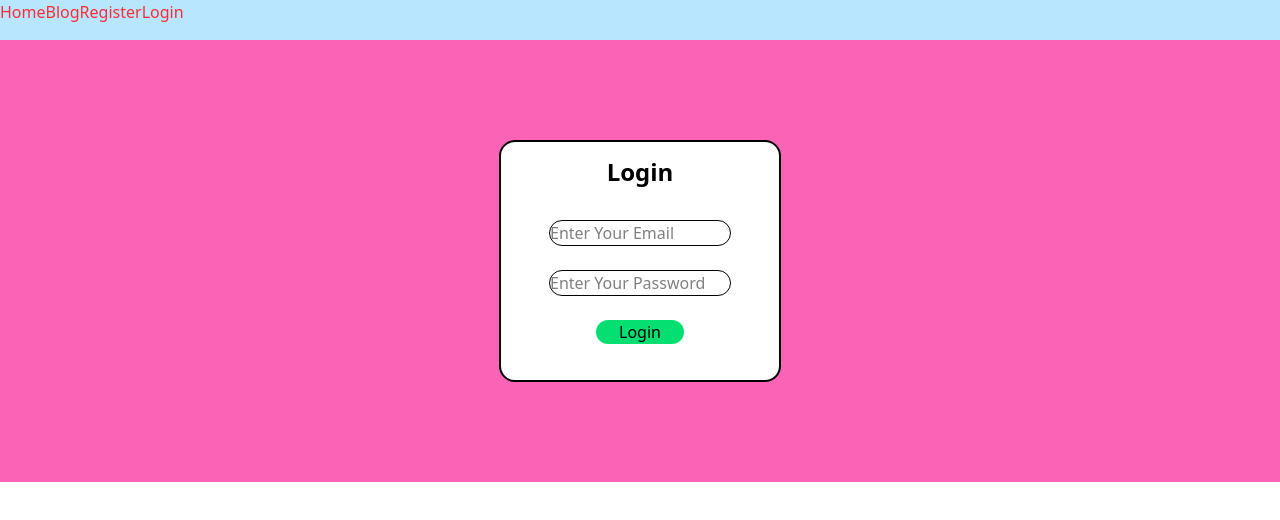
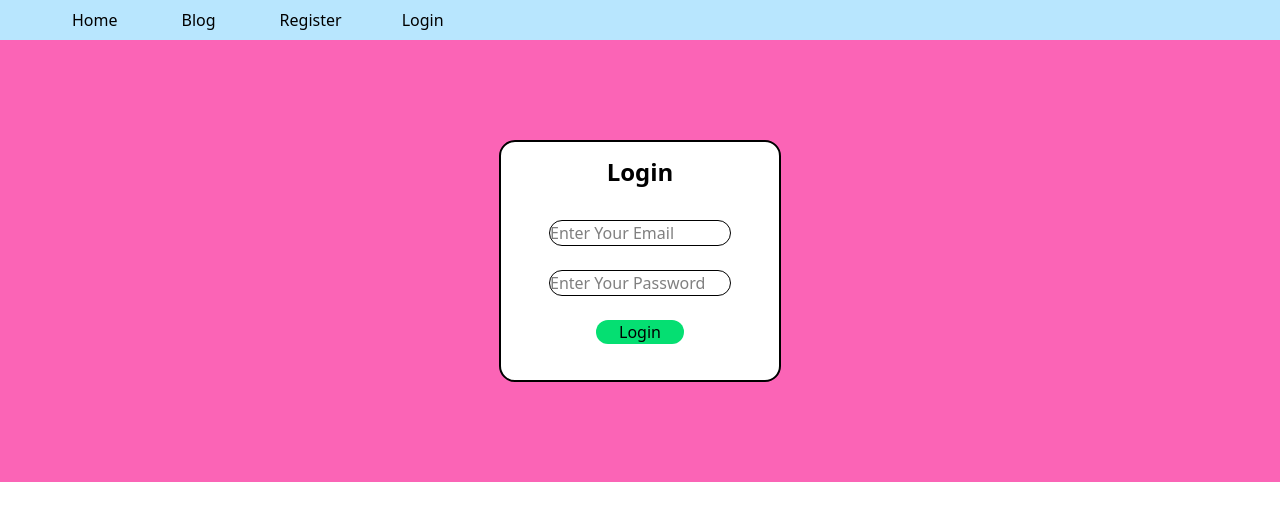
Before and after one commit to srujan2023/FRONTEND, a React (Vite) app: page /blog/login in a window 1280 px wide. Shown: the top 520 px of the page. Built offline with nearby package versions, Linux system fonts and the light colour scheme; no server answers.

Commit message:
Navigation Bar Updated

```diff
--- a/src/components/Header.jsx
+++ b/src/components/Header.jsx
@@ -10,28 +10,40 @@ const Header = () => {
 <nav>
 
 
-    <div className='bg-sky-200 h-10 text-red-500'>
- {/* <h3>Srujan Blog</h3> */}
- <div className='navigation'>
+    <div className= ' py-2 flex px-10.5 bg-sky-200 h-10 text-black-500 '>
+ <div className='px-7.5'>
           <NavLink to="/">Home</NavLink>
-         <NavLink to="/blog">Blog</NavLink>
+          </div>
+          <div className='px-8.5'>
+            <NavLink to="/blog">Blog</NavLink>
+          </div>
+
 
     {user ? (
        <>
          {user.role==='admin' && (<>
-      <NavLink to="/admin/blog">DashBoard</NavLink>
+     <div className='px-7.5'>
+       <NavLink to="/admin/blog">DashBoard</NavLink>
+     </div>
 
+<div className='px-7.5'>
 
          <NavLink to="/admin/users">Users</NavLink>
+</div>
 </>)}
 
 
-      <NavLink to="/myprofile">Myprofile</NavLink>
+   <div className='px-7.5'>   <NavLink to="/myprofile">Myprofile</NavLink></div>
+<div className='px-7.5'>
       <button onClick={logout}>Logout</button>
-       </>
+   </div>       </>
 
-    ):(<><NavLink to="/blog/Register">Register</NavLink>
-    <NavLink to="/blog/login">Login</NavLink></>)}
+    ):(<><div className='px-7.5'>
+      <NavLink to="/blog/Register">Register</NavLink>
+    </div>
+    <div className='px-7.5'>
+      <NavLink to="/blog/login">Login</NavLink></div></>)}
+
 
 
 
@@ -40,7 +52,6 @@ const Header = () => {
 
  </div>
 
-    </div>
 
     </nav>
       </header>
```
Also changed, not shown: Home.jsx (+1 -1 lines).
